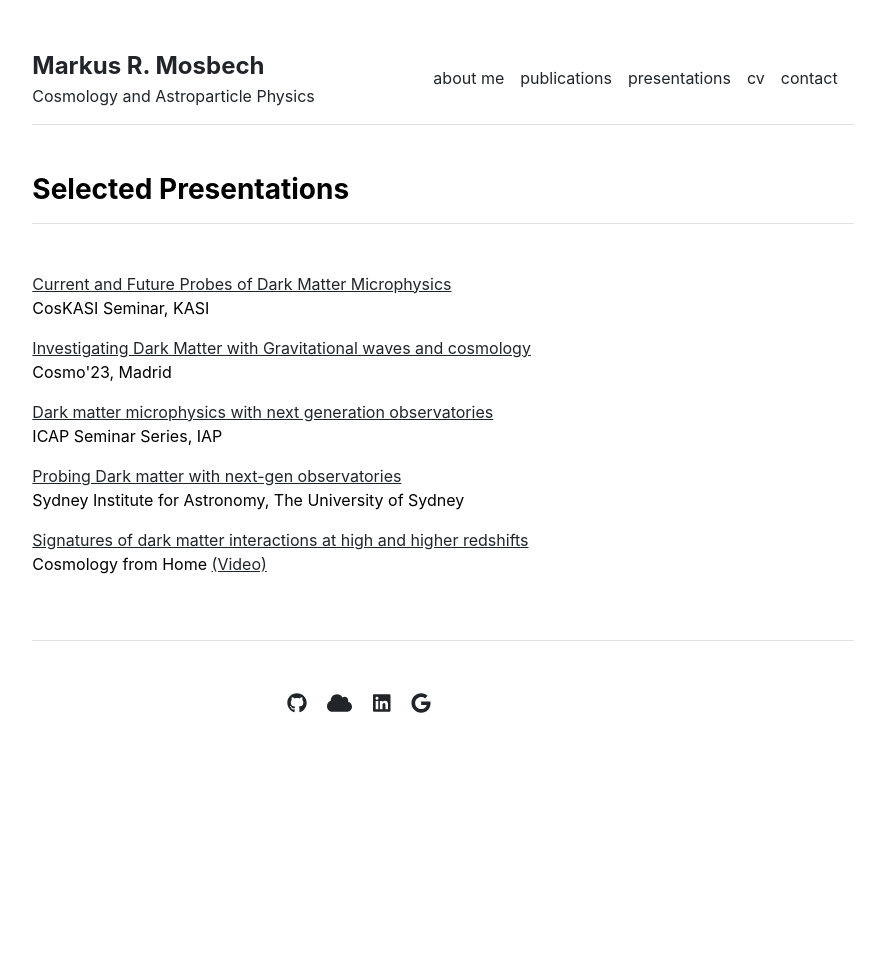
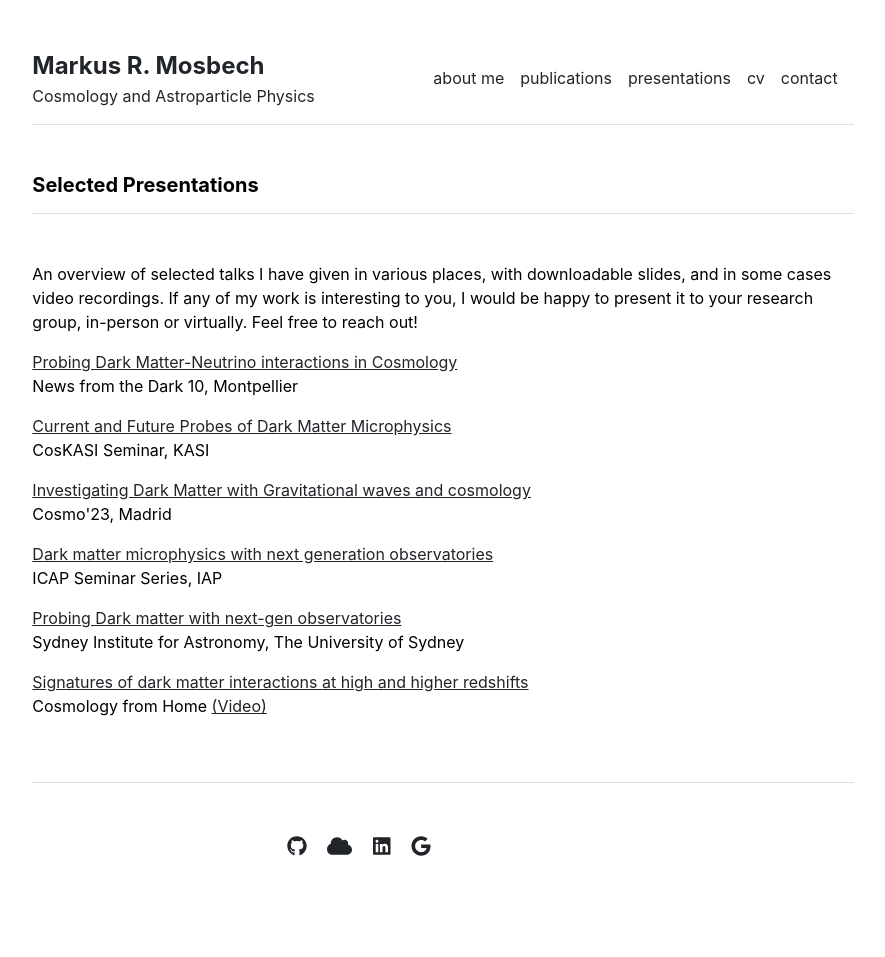
Before and after one commit to MarkMos/markmos.github.io, a Jekyll site: the page built from presentations.md, in a window 1280 px wide. Shown: the whole page, without its empty margins (197-1082 px from the left). Built offline with Jekyll 4.4.1, drawn with Linux system fonts in a browser that asks for light colours; before the commit the page ends 900 px from its top, so only the background shows below that.

Commit message:
new presentation + links

```diff
--- a/_data/settings.yml
+++ b/_data/settings.yml
@@ -12,6 +12,7 @@ menu:
 # - {name: 'Graduate Student', title: 'Researcher', department: 'Physics & Astronomy', institution: 'Some University', institution_address: '1 Main Street, Canada', phone: '(000) 000-0000', email: 'hello@university.edu', office: 'Science Building 505', image: 'assets/img/graduate-student.jpg', url: 'graduate-student'}
 
 presentations:
+- {name: 'Probing Dark Matter-Neutrino interactions in Cosmology', url: 'DM-Nu_Montpellier_2025.pdf', location: "News from the Dark 10, Montpellier"}
 - {name: 'Current and Future Probes of Dark Matter Microphysics', url: 'Talk-KASI-Dec2023.pdf', location: "CosKASI Seminar, KASI"}
 - {name: 'Investigating Dark Matter with Gravitational waves and cosmology', url: 'talk_cosmo23.pdf', location: "Cosmo'23, Madrid"}
 - {name: 'Dark matter microphysics with next generation observatories', url: 'presentation-paris-sep-2022.pdf', location: ' ICAP Seminar Series, IAP'}
--- a/_includes/publications.html
+++ b/_includes/publications.html
@@ -7,6 +7,7 @@
       {% endfor %}
     {% else %}
     <h3 class="fw-bold border-bottom pb-3 mb-5">Publications</h3>
+        <p>A list of publications I have contributed to.</p>
       {% for item in site.data.publications.index %}
         <p><a href="{{ item.url }}">{{ item.name }}</a>. <br>{{ item.authors }}</p>
       {% endfor %}
--- a/_layouts/presentations.html
+++ b/_layouts/presentations.html
@@ -6,7 +6,11 @@ layout: default
 
 <div class="row g-5 mb-5">
   <div>
-    <h3 class="fw-bold border-bottom pb-3 mb-5">Selected Presentations</h3>
+    <h5 class="fw-bold border-bottom pb-3 mb-5">Selected Presentations</h5>
+    <p>An overview of selected talks I have given in various places, with downloadable slides,
+      and in some cases video recordings. If any of my work is interesting to you,
+      I would be happy to present it to your research group, in-person or virtually. Feel free to reach out!</p>
+      <p></p>
     {% for presentation in site.data.settings.presentations %}
       {% if presentation.url %}
         <p><a href="{{ site.github.url }}/presentations/{{ presentation.url}}">{{ presentation.name }}</a><br>
```
Also changed, not shown: index.md (+1 -1 lines), 1 other file.
